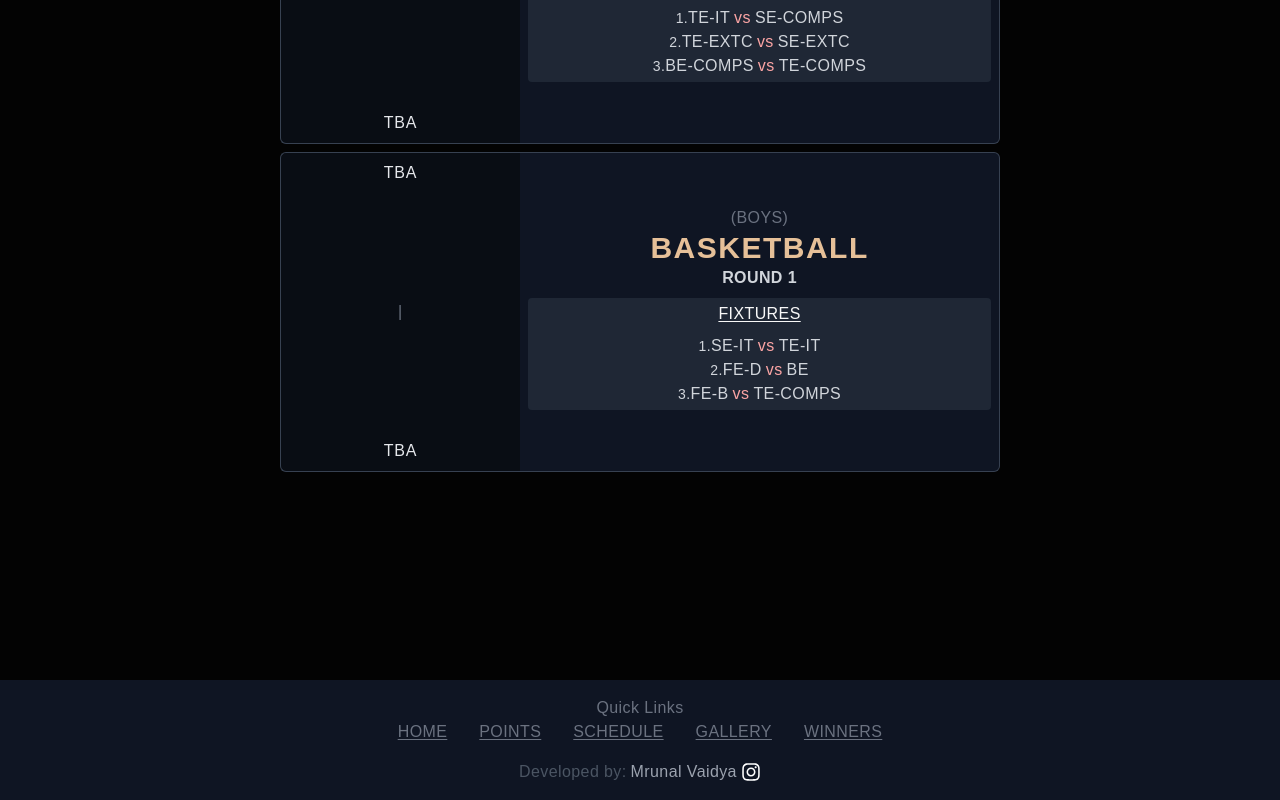
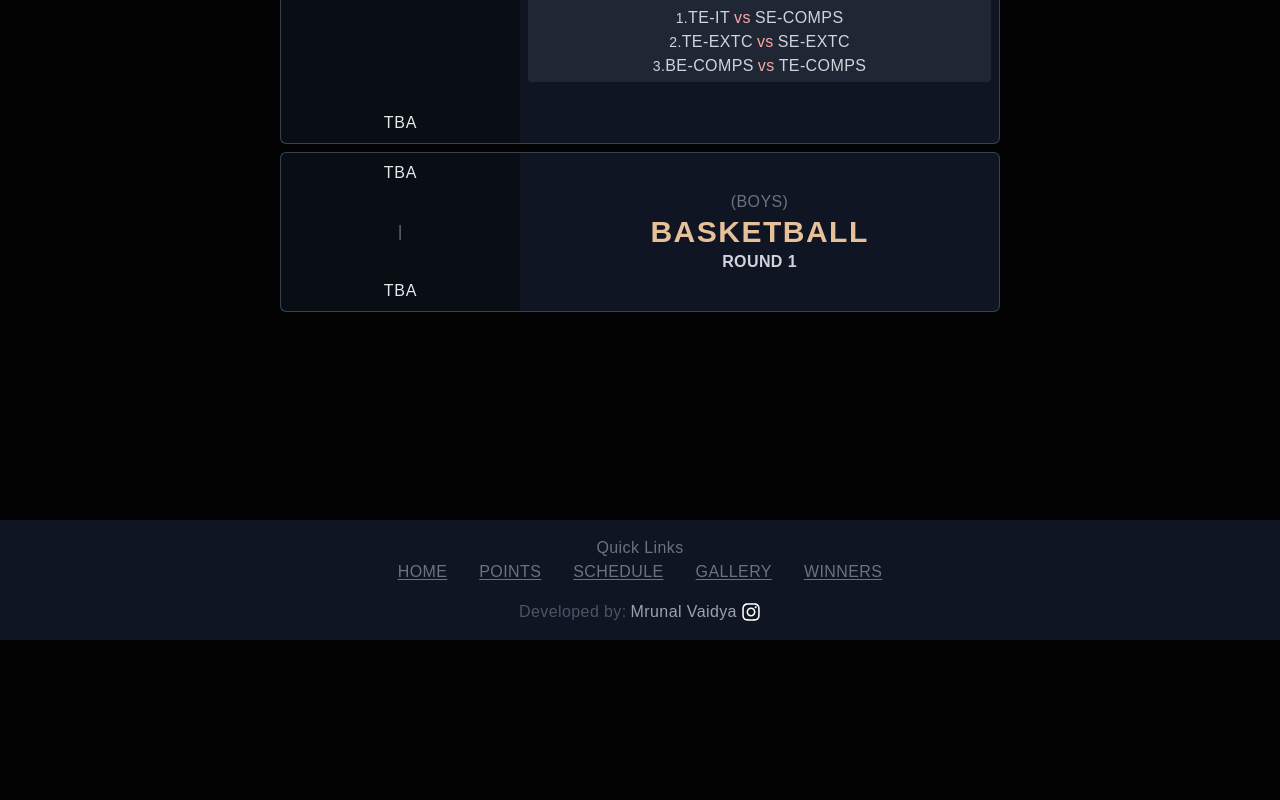
Before and after one commit to MrunalVaidya0715/sparx-website, a Next.js app in the folder sparx-web-app/: page /schedule in a window 1280 px wide. Shown: the part 854-1654 px from the top of the page. After the commit the page ends 1494 px from the top, so only its background shows below. Built offline with nearby package versions, Linux system fonts and the light colour scheme.

Commit message:
removed basketball fixt

```diff
--- a/sparx-web-app/src/events.js
+++ b/sparx-web-app/src/events.js
@@ -54,24 +54,7 @@ export const Events = [
       gender: "Boys",
       event: "Basketball",
       stage: "Round 1",
-      fixtures : [
-         {
-            m: 1,
-            t1: "SE-IT",
-            t2: "TE-IT"
-         },
-         {
-          m: 2,
-          t1: "FE-D",
-          t2: "BE"
-       },
-       {
-          m: 3,
-          t1: "FE-B",
-          t2: "TE-COMPS"
-       },
 
-      ]
 
 
      },
```
